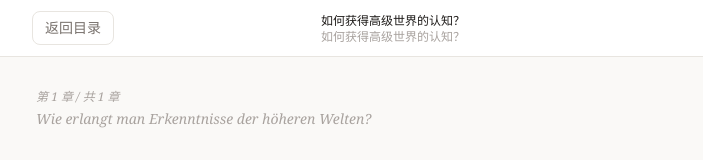
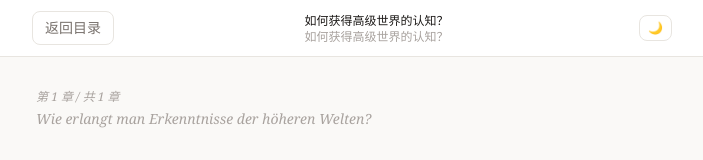
Before and after one commit to fwangdt-gif/steiner-reader, a Next.js app: page /books/knowledge-of-higher-worlds/chapters/how-ch1 in a window 1280 px wide. Shown: the top 160 px of the page, without its empty margins (288-991 px from the left). Built offline with nearby package versions, Linux system fonts and the light colour scheme.

Commit message:
add dark mode

```diff
--- a/app/books/[bookId]/chapters/[chapterId]/ReadingClient.tsx
+++ b/app/books/[bookId]/chapters/[chapterId]/ReadingClient.tsx
@@ -293,6 +293,23 @@ export default function ReadingClient({
 }) {
   const [notes, setNotes] = useState<Record<string, Note>>({})
   const [activeBlock, setActiveBlock] = useState<ContentBlock | null>(null)
+  const [dark, setDark] = useState(false)
+
+  // 初始化主题
+  useEffect(() => {
+    const saved = localStorage.getItem('steiner_theme')
+    if (saved === 'dark') {
+      document.documentElement.setAttribute('data-theme', 'dark')
+      setDark(true)
+    }
+  }, [])
+
+  const toggleTheme = () => {
+    const next = !dark
+    setDark(next)
+    document.documentElement.setAttribute('data-theme', next ? 'dark' : '')
+    localStorage.setItem('steiner_theme', next ? 'dark' : 'light')
+  }
 
   // 从 localStorage 加载笔记
   useEffect(() => {
@@ -342,8 +359,17 @@ export default function ReadingClient({
               {chapter.titleZh}
             </p>
           </div>
-          <div className="flex-shrink-0 text-xs" style={{ color: 'var(--text-muted)' }}>
-            {noteCount > 0 ? `📝 ${noteCount}` : ''}
+          <div className="flex items-center gap-2 flex-shrink-0">
+            {noteCount > 0 && (
+              <span className="text-xs" style={{ color: 'var(--text-muted)' }}>📝 {noteCount}</span>
+            )}
+            <button
+              onClick={toggleTheme}
+              className="text-xs px-2 py-1 rounded-lg border"
+              style={{ borderColor: 'var(--border)', color: 'var(--text-secondary)' }}
+            >
+              {dark ? '☀️' : '🌙'}
+            </button>
           </div>
         </div>
       </header>
--- a/app/globals.css
+++ b/app/globals.css
@@ -11,6 +11,19 @@
   --accent-light: #eef2f8;
   --warm-100: #f5f0eb;
   --warm-200: #ede8e0;
+}
+
+[data-theme="dark"] {
+  --surface: #1c1917;
+  --surface-raised: #28211e;
+  --border: #3d3530;
+  --text-primary: #e7e5e4;
+  --text-secondary: #a8a29e;
+  --text-muted: #78716c;
+  --accent: #7da4d0;
+  --accent-light: #1e2a38;
+  --warm-100: #231e1b;
+  --warm-200: #2e2724;
 }
 
 body {
```
